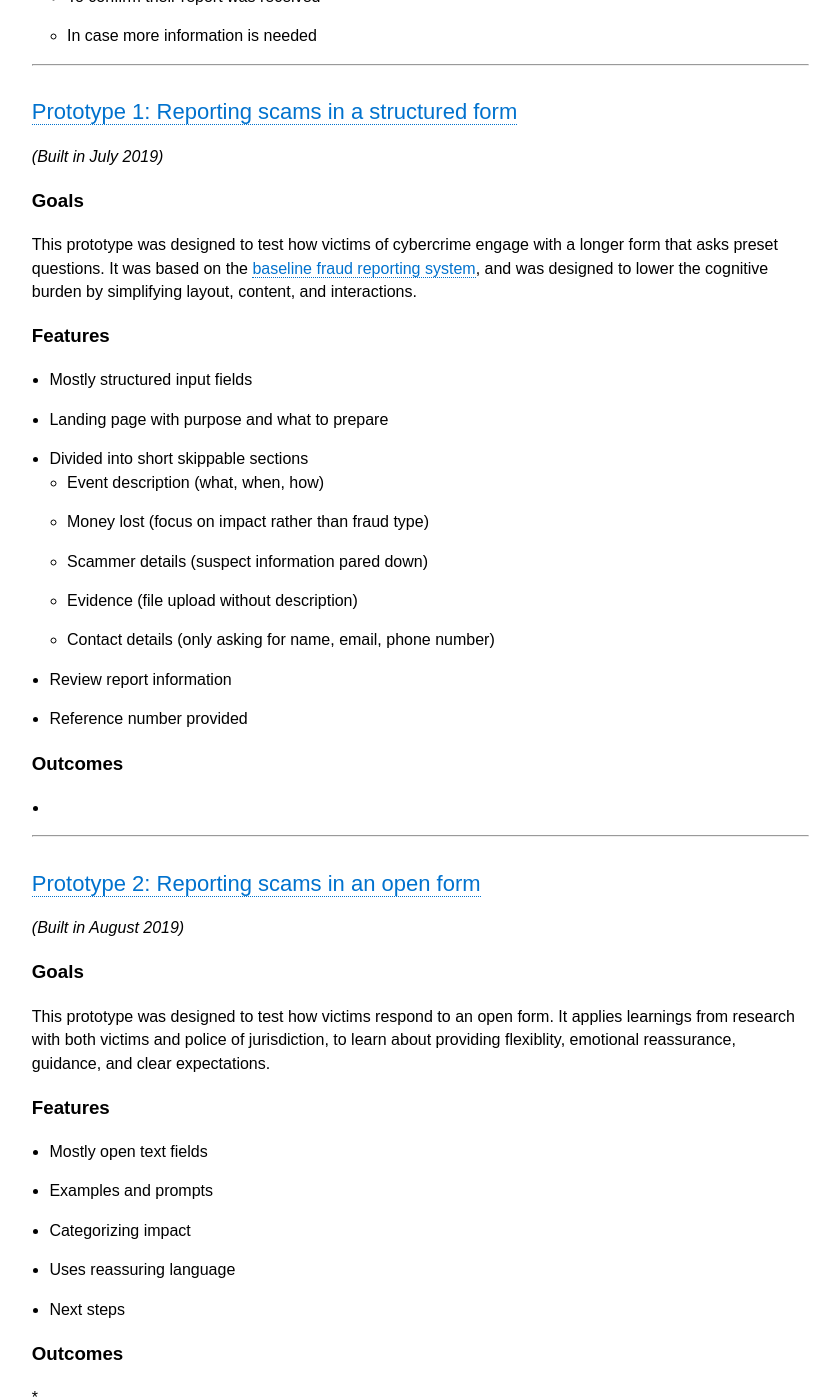
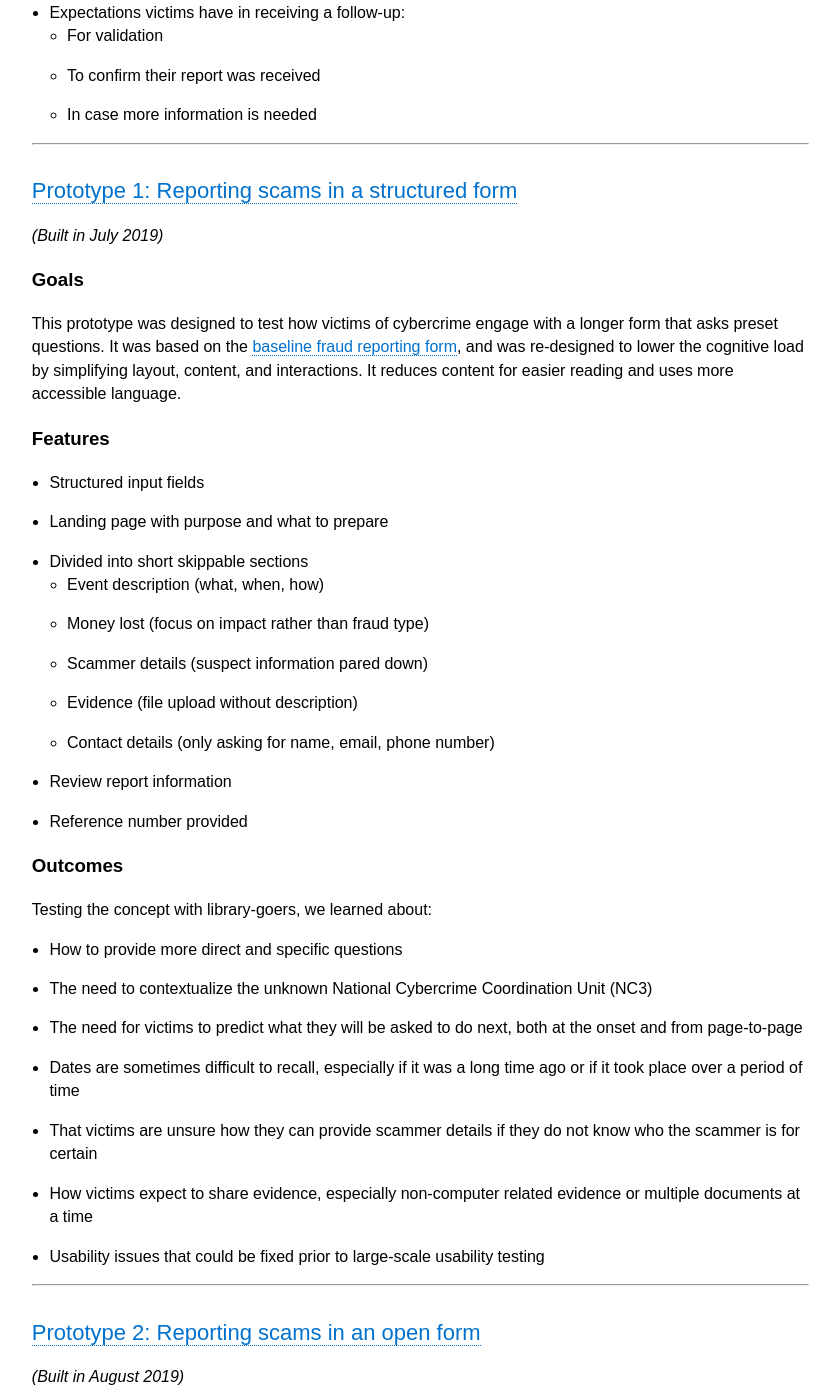
Before and after one commit to cds-snc/rcmp-report-a-cybercrime-alpha-documentation, a Jekyll site: the page built from _pages/en/prototypes.md, in a window 1280 px wide and 1400 px high, scrolled down 1917 px. Shown: the whole window, without its empty margins (411-1251 px from the left). Built offline with Jekyll 4.4.1, drawn with Linux system fonts in a browser that asks for light colours; some of the changed text lies outside the part shown.

Commit message:
Outcomes for P1

```diff
--- a/_pages/en/prototypes.md
+++ b/_pages/en/prototypes.md
@@ -8,7 +8,11 @@ trans_url: "/prototypes/"
 
 # Learning by building and testing prototypes
 
-In Alpha, the delivery team focused on building prototypes, testing those with users, learning from them, and iterating based on what we learned. By putting something tangible in front of people who have been affected by cybercrime or fraud, we were able to learn about what they needed and adjust prototypes to address more of those needs. You can find an overview of the prototypes we've built, tested, and iterated below.
+In Alpha, the delivery team focused on building prototypes, testing those with users, learning from them, and iterating based on what we learned.
+
+By putting something tangible in front of people who have been affected by cybercrime or fraud, we were able to learn about what they needed and adjust prototypes to address more of those needs.
+
+You can find an overview of the prototypes that have been built, tested, and iterated on, below.
 
 ![Timeline showing the prototypes over time](rcmp-report-a-cybercrime-alpha-documentation/assets/img/Alpha prototypes.png)
 
@@ -30,8 +34,8 @@ A low-burden tool to alert the RCMP of a suspicious email address, phone number,
 Testing the concept with seniors and newcomers to Canada, we learned about:
  * Making the purpose and value of the service clearer and having a strong call to action
  * Being explicit about which government or law enforcement entity is receiving the report
- * Using language that resonnates with victims:
-   * Precise, direct, instructions
+ * Using language that resonnates with victims
+   * Precise, direct, instructional language
    * "Scams" rather than "cybercrimes"
    * "Reporting" rather than "sharing"
 
@@ -50,12 +54,12 @@ A decision tree to find the most relevant reporting option:
 
 ### Outcomes
 Testing the concept with library-goers, we learned about:
- * How victims think about cybercrime and their reporting options
+ * How victims think about cybercrime, how they make decisions on reporting options and expectations from different channels
  * Reasons why many victims prefer to talk to someone over the phone:
    * Emotional reassurance
    * Advice and guidance
    * They believed it would result in action
- * Expections victims have in receiving a follow-up:
+ * Expectations victims have in receiving a follow-up:
    * For validation
    * To confirm their report was received
    * In case more information is needed
@@ -66,10 +70,10 @@ Testing the concept with library-goers, we learned about:
 *(Built in July 2019)*
 
 ### Goals
-This prototype was designed to test how victims of cybercrime engage with a longer form that asks preset questions. It was based on the [baseline fraud reporting system](https://report-a-cybercrime.alpha.rcmp-grc.gc.ca/CAFCFRS/), and was designed to lower the cognitive burden by simplifying layout, content, and interactions.
+This prototype was designed to test how victims of cybercrime engage with a longer form that asks preset questions. It was based on the [baseline fraud reporting form](https://report-a-cybercrime.alpha.rcmp-grc.gc.ca/CAFCFRS/), and was re-designed to lower the cognitive load by simplifying layout, content, and interactions. It reduces content for easier reading and uses more accessible language.
 
 ### Features
- * Mostly structured input fields
+ * Structured input fields
  * Landing page with purpose and what to prepare
  * Divided into short skippable sections
    * Event description (what, when, how)
@@ -81,7 +85,14 @@ This prototype was designed to test how victims of cybercrime engage with a long
  * Reference number provided
 
 ### Outcomes
- *
+Testing the concept with library-goers, we learned about:
+ * How to provide more direct and specific questions
+ * The need to contextualize the unknown National Cybercrime Coordination Unit (NC3)
+ * The need for victims to predict what they will be asked to do next, both at the onset and from page-to-page
+ * Dates are sometimes difficult to recall, especially if it was a long time ago or if it took place over a period of time
+ * That victims are unsure how they can provide scammer details if they do not know who the scammer is for certain
+ * How victims expect to share evidence, especially non-computer related evidence or multiple documents at a time
+ * Usability issues that could be fixed prior to large-scale usability testing
 
 ---
 
@@ -99,4 +110,13 @@ This prototype was designed to test how victims respond to an open form. It appl
  * Next steps
 
 ### Outcomes
+Testing the concept with library-goers, we learned about:
  *
+
+---
+
+## Putting prototypes to the test
+*(Quantitative study in September 2019)*
+
+### Goals
+To evaluate the effectiveness of an online service designed to help victims report a cybercrime to the police, three versions of the service were compared: the [baseline fraud reporting system](https://report-a-cybercrime.alpha.rcmp-grc.gc.ca/CAFCFRS/), [Prototype 1](https://www.report-a-cybercrime.alpha.rcmp-grc.gc.ca/p1), and [Prototype 2]((https://www.report-a-cybercrime.alpha.rcmp-grc.gc.ca/p2).
```
Also changed, not shown: other parts of _pages/en/prototypes.md (+1 -1 lines).
